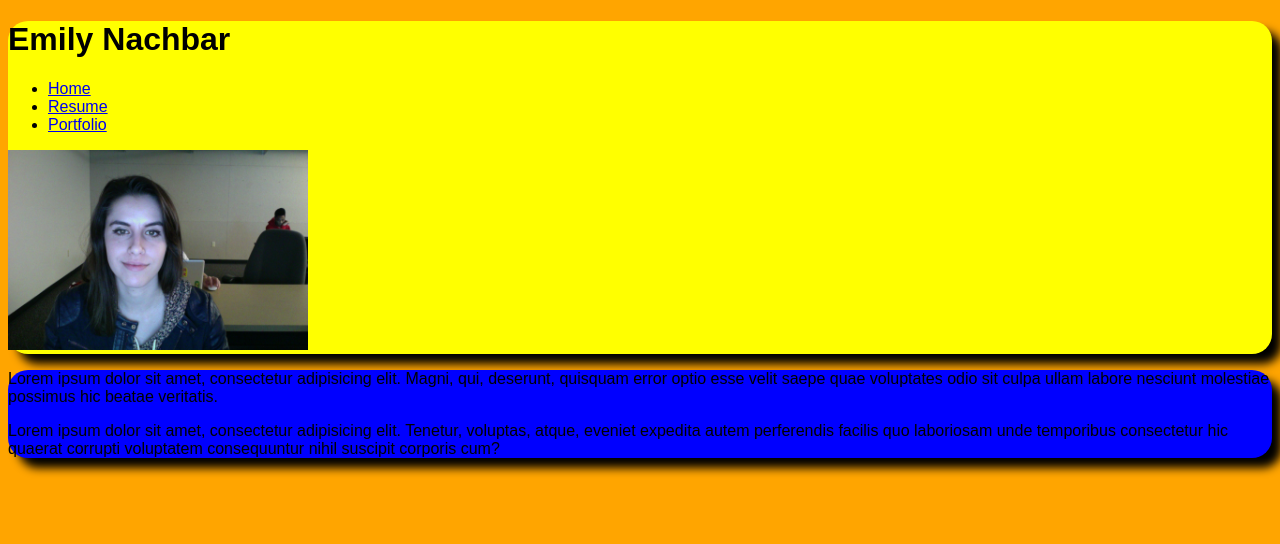
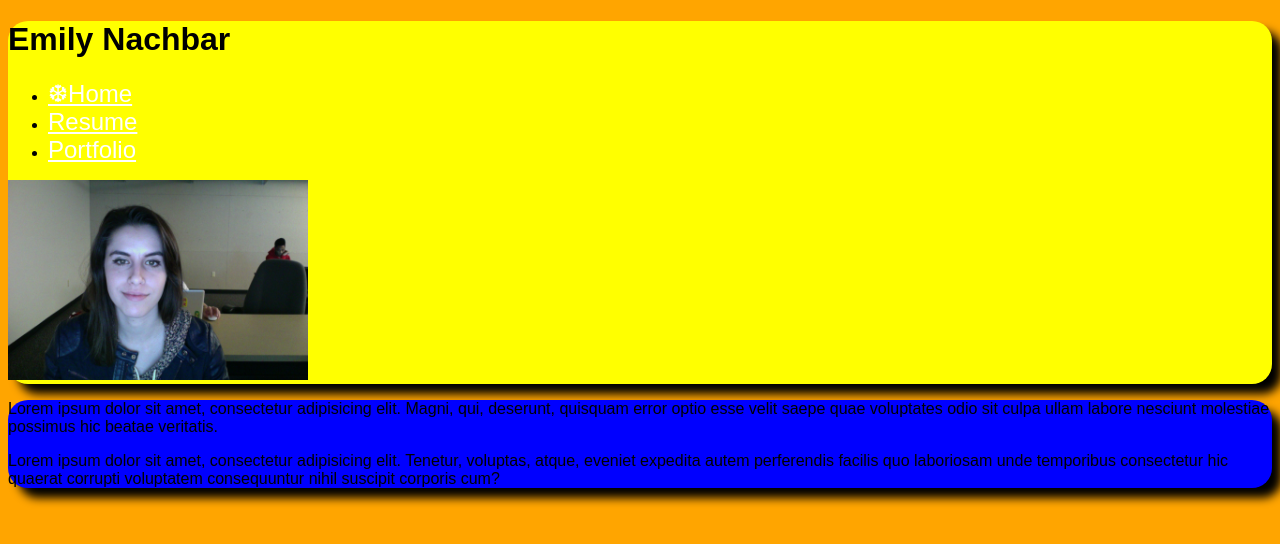
Before and after one commit to enachbar/p1-about-me, a plain HTML site: page index.html in a window 1280 px wide. Drawn offline with Linux system fonts and the light colour scheme.

Commit message:
added snowflake

```diff
--- a/css/styles.css
+++ b/css/styles.css
@@ -3,6 +3,9 @@ body {
 	font-family: arial;
 }
 
+a {font-size: 24px;
+	color: white;
+}
 img {
 	width: 300px;
 }
--- a/index.html
+++ b/index.html
@@ -16,7 +16,7 @@
 	<h1>Emily Nachbar</h1>
 	<nav>
 		<ul>
-			<li><a href="index.html">Home</a></li>
+			<li><a href="index.html">&#10054;Home</a></li>
 			<li><a href="resume.html">Resume</a></li>
 			<li><a href="portfolio.html">Portfolio</a></li>
 		</ul>
```
